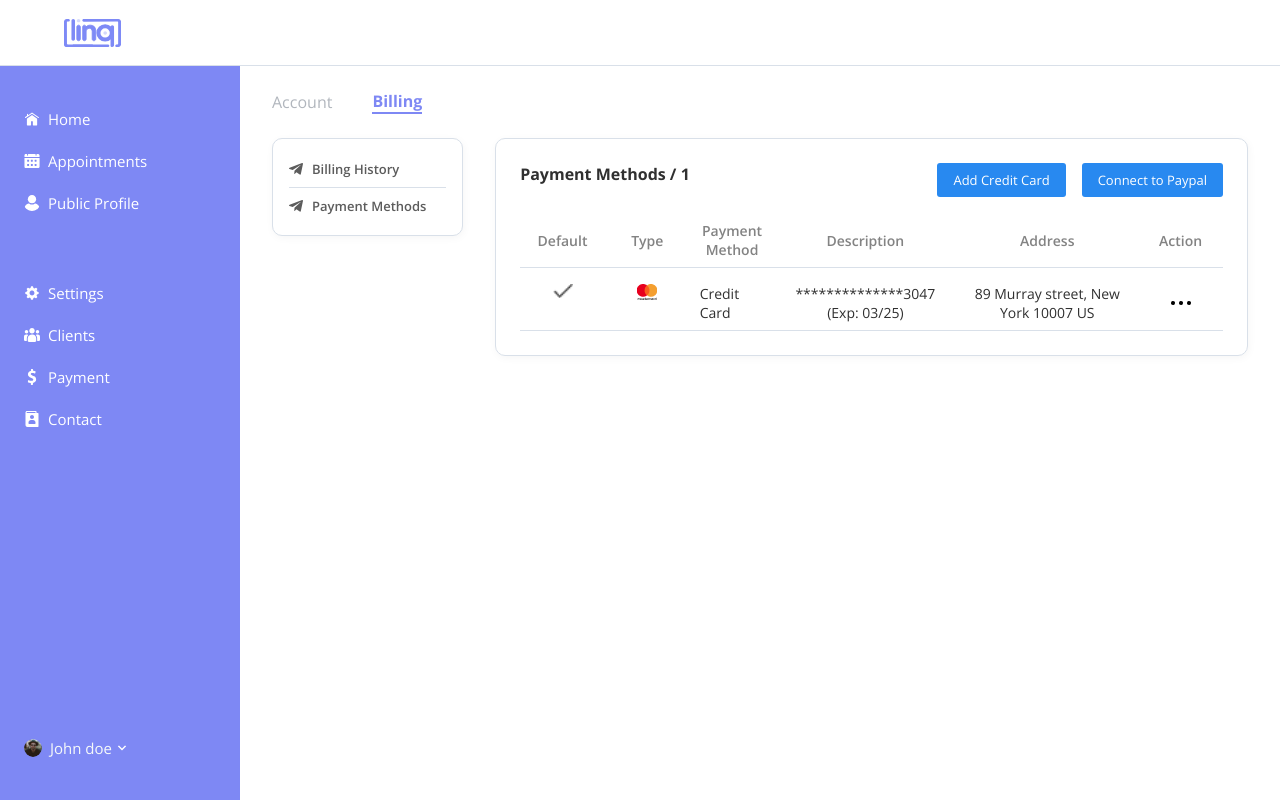
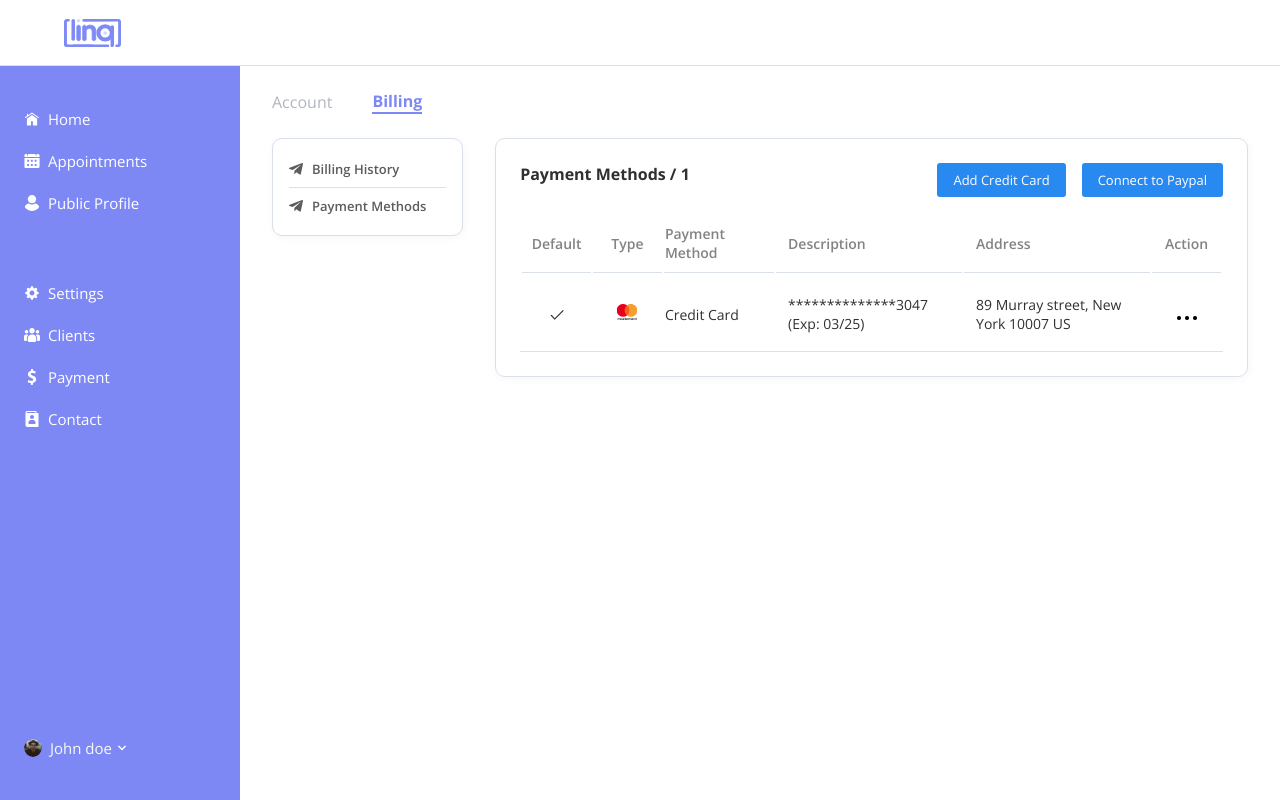
Before and after one commit to healer1064/Lynq_Console, a Next.js app: page /billing in a window 1280 px wide. Built offline with nearby package versions, Linux system fonts and the light colour scheme.

Commit message:
Edit Profile Screen

```diff
--- a/pages/billing.js
+++ b/pages/billing.js
@@ -79,31 +79,36 @@ const billing = () => {
                 </div>
                 <div className="billing-info-body">
                   <div className="billing-info-body-headings">
-                    <p>Default</p>
-                    <p>Type</p>
-                    <p>Payment Method</p>
-                    <p className="billing-heading">Description</p>
-                    <p className="billing-heading">Address</p>
-                    <p>Action</p>
-                  </div>
-                  <div className="billing-info-body-data">
-                    <div>
+                    <table className="billing-info-body">
+                      <thead className="billing-info-body-head">
+                        <tr>
+                          <th className="billing-th-info padding">Default</th>
+                          <th className="billing-th-info">Type</th>
+                          <th className="billing-th-payment ">
+                            Payment Method
+                          </th>
+                          <th className="billing-th-desc-addr">Description</th>
+                          <th className="billing-th-desc-addr">Address</th>
+                          <th className="billing-th-info">Action</th>
+                        </tr>
+                      </thead>
+                      <tbody className="billing-info-body-data">
+                        <tr>
+                          <td className="billing-th-info">
                             <img src="/img/billing-done.png" alt="done" />
-                    </div>
-                    <div>
+                          </td>
+                          <td className="billing-th-info">
                             <img src="/img/billing-card.png" alt="card" />
-                    </div>
-                    <div>
-                      <p>Credit Card</p>
-                    </div>
-                    <div className="billing-heading">
-                      <p>**************3047 (Exp: 03/25)</p>
-                    </div>
-                    <div className="billing-heading">
-                      <p>89 Murray street, New York 10007 US</p>
-                    </div>
-                    <div
-                      className="center"
+                          </td>
+                          <td className="billing-th-payment">Credit Card</td>
+                          <td className="billing-th-desc-addr">
+                            **************3047 (Exp: 03/25)
+                          </td>
+                          <td className="billing-th-desc-addr">
+                            89 Murray street, New York 10007 US
+                          </td>
+                          <td
+                            className="billing-th-info center"
                             onClick={(e) => {
                               e.stopPropagation();
                               setMore(true);
@@ -115,7 +120,10 @@ const billing = () => {
                                 <p>Edit</p>
                               </div>
                             )}
-                    </div>
+                          </td>
+                        </tr>
+                      </tbody>
+                    </table>
                   </div>
                 </div>
               </div>
--- /dev/null
+++ b/pages/edit-profile.js
@@ -0,0 +1,91 @@
+// libraries
+import Head from "next/head";
+
+// styles
+import styles from "../styles/EditProfile.module.sass";
+
+// components
+import Navbar from "../components/Navbar";
+import Leftbar from "../components/Leftbar";
+
+const EditProfile = () => {
+  return (
+    <>
+      <Head>
+        <title>Edit Profile</title>
+        <link rel="preconnect" href="https://fonts.gstatic.com" />
+        <link
+          href="https://fonts.googleapis.com/css2?family=Open+Sans:wght@300;400;600;700&display=swap"
+          rel="stylesheet"
+        />
+      </Head>
+      <Navbar />
+      <div className="page-wrp">
+        <Leftbar />
+        <div className="content-wrp">
+          <div className={styles.edit_profile}>
+            <h3>Public Profile</h3>
+            <form>
+              <div className={styles.edit_profile_img_container}>
+                <div className={styles.edit_profile_img} />
+                <div className={styles.edit_profile_btn_container}>
+                  <button>Upload Picture</button>
+                  <button>Delete</button>
+                </div>
+              </div>
+              <div className={styles.edit_profile_name_container}>
+                <div>
+                  <label>First Name</label>
+                  <input />
+                </div>
+                <div>
+                  <label>Last Name</label>
+                  <input />
+                </div>
+              </div>
+              <div>
+                <label>Location</label>
+                <input />
+              </div>
+              <div>
+                <label>Category</label>
+                <input />
+              </div>
+              <div>
+                <label>About</label>
+                <textarea></textarea>
+              </div>
+              <h3>Public Profile</h3>
+              <div>
+                <label>Email</label>
+                <input />
+              </div>
+              <div>
+                <label>Facebook</label>
+                <input />
+              </div>
+              <div>
+                <label>Instagram</label>
+                <input />
+              </div>
+              <div>
+                <label>Youtube</label>
+                <input />
+              </div>
+              <div>
+                <label>Your Personal Website</label>
+                <input />
+              </div>
+              <div className={styles.text_uppercase}>
+                <button>Save Profile</button>
+                <button>Cancel</button>
+              </div>
+            </form>
+          </div>
+        </div>
+      </div>
+    </>
+  );
+};
+
+export default EditProfile;
--- /dev/null
+++ b/styles/EditProfile.module.sass
@@ -0,0 +1,119 @@
+.edit_profile
+    width: 100%
+    padding: 24px 0
+    h3
+        font-weight: bold
+        font-size: 18px
+        line-height: 25px
+        color: #303030
+        margin: 0
+        margin-bottom: 12px
+    .edit_profile_img_container
+        display: flex
+        align-items: center
+        margin-bottom: 24px
+        .edit_profile_img
+            width: 80px
+            height: 80px
+            background: #E1E1DF
+            border-radius: 50%
+            margin-right: 24px
+    button
+        background: #7E88F4
+        border-radius: 5px
+        border: none
+        outline: none
+        font-weight: bold
+        font-size: 12px
+        line-height: 16px
+        color: #FFFFFF
+        padding: 12px 24px
+        margin-right: 16px
+        cursor: pointer
+        &:focus
+            border: none
+            outline: none
+        &:last-child
+            background: #E7E9ED
+            color: #838383
+    .edit_profile_name_container
+        width: 100%
+        display: flex
+        justify-content: space-between
+        div
+            width: 49.5%
+    label
+        font-weight: 600
+        font-size: 14px
+        line-height: 19px
+        color: #303030
+    input
+        width: 100%
+        height: 44px
+        border: 1px solid #C0C0C9
+        box-sizing: border-box
+        border-radius: 5px
+        margin-top: 8px
+        margin-bottom: 16px
+        padding: 0 10px
+        &:focus
+            outline: none
+    textarea
+        width: 100%
+        height: 114px
+        border: 1px solid #C0C0C9
+        box-sizing: border-box
+        border-radius: 5px
+        margin-top: 8px
+        margin-bottom: 16px
+        resize: none
+        padding: 10px
+        &:focus
+            outline: none
+    .edit_profile_name_container
+        display: flex
+    .text_uppercase
+        button
+            text-transform: uppercase
+
+@media (max-width: 519px)
+    .edit_profile
+        padding: 32px 0
+        h3
+            font-weight: 600
+            font-size: 22px
+            line-height: 27px
+            margin-bottom: 24px
+        .edit_profile_img_container
+            display: flex
+            align-items: center
+            margin-bottom: 24px
+            .edit_profile_img
+                width: 96px
+                height: 96px
+            .edit_profile_btn_container
+                display: flex
+                flex-direction: column
+        button
+            font-weight: 600
+            font-size: 10px
+            line-height: 16px
+            padding: 10px 24px
+            margin-right: 12px
+            margin-bottom: 12px
+        .edit_profile_name_container
+            flex-direction: column
+            div
+                width: 100%
+        label
+            line-height: 17px
+        input
+            height: 48px
+            margin-top: 12px
+            margin-bottom: 24px
+        textarea
+            height: 140px
+            margin-top: 12px
+            margin-bottom: 24px
+        .edit_profile_name_container
+            display: flex
--- a/styles/main.sass
+++ b/styles/main.sass
@@ -2430,43 +2430,48 @@ body
       .mobile
         display: none
     .billing-info-body
+      width: 100%
       .billing-info-body-headings
-        display: flex
-        align-items: center
-        padding-bottom: 8px
+        padding-bottom: 15px
         border-bottom: 1px solid #d9e0e9
-        p
-          margin: 0
-          margin: 0 10px
-          width: 12%
-          text-align: center
-          color: #838383
-          line-height: 19px
-          font-size: 14px
-          font-weight: 600
-
-        .billing-heading
-          width: 30%
-      .billing-info-body-data
-        display: flex
-        padding-top: 16px
-        padding-bottom: 8px
-        border-bottom: 1px solid #d9e0e9
-        div
-          margin: 0 10px
-          width: 12%
-          // overflow: hidden
-          display: flex
-          justify-content: center
-          align-items: flex-start
-          img
-            width: 20px
-          p
+        .billing-info-body-head
+          th
             margin: 0
-            color: #303030
+            width: 100%
+            color: #838383
             line-height: 19px
             font-size: 14px
-            font-weight: normal
+            font-weight: 600
+            border-bottom: 1px solid #d9e0e9
+            padding-bottom: 10px
+          tr
+            .billing-th-info
+              width: 10%
+            .billing-th-payment
+              width: 16%
+              text-align: left
+            .billing-th-desc-addr
+              width: 27%
+              text-align: left
+              padding-left: 12px
+        .billing-info-body-data
+          tr
+            td
+              margin: 0
+              color: #303030
+              line-height: 19px
+              font-size: 14px
+              font-weight: normal
+              text-align: center
+              padding-top: 20px
+            .billing-th-payment
+                width: 16%
+                text-align: left !important
+            .billing-th-desc-addr
+              text-align: left
+              padding-left: 12px
+            .padding
+              padding-left: 12px
         .center
             align-items: center
             cursor: pointer
@@ -2491,9 +2496,6 @@ body
                 line-height: 16px
                 font-size: 13px
                 font-weight: normal
-        .billing-heading
-          width: 30%
-          text-align: center
   .edit-credit-card
     background: #fafafa
     width: 481px
@@ -4216,36 +4218,30 @@ body
         .billing-info-body
           overflow-x: scroll
           .billing-info-body-headings
-            display: grid
-            grid-template-columns: 100px 100px 100px 200px 200px 100px
-            p
-              margin: 0
-              width: 100%
-              line-height: 15px
-              font-size: 12px
-              font-weight: 500
-            .billing-heading
-              width: 100%
-          .billing-info-body-data
-            display: grid
-            grid-template-columns: 100px 100px 100px 200px 200px 100px
-            padding-bottom: 16px
-            overflow-y: visible
-            div
-              margin: 0
-              display: flex
-              justify-content: center
-              align-items: flex-start
-              width: 100%
-              img
-                width: 20px
-                margin: 0
-              p
-                margin: 0
-                color: #303030
-                line-height: 19px
-                font-size: 14px
-                font-weight: normal
+            padding-bottom: 15px
+            .billing-info-body-head
+              tr
+                .billing-th-info
+                  width: 70px
+                  min-width: 70px
+                .billing-th-payment
+                  width: 130px
+                  min-width: 130px
+                .billing-th-desc-addr
+                  width: 200px
+                  min-width: 200px
+            .billing-info-body-data
+              tr
+                td
+                  padding-top: 10px
+                .billing-th-payment
+                  width: 130px
+                  min-width: 130px
+                .billing-th-desc-addr
+                  width: 200px
+                  min-width: 200px
+                .padding
+                  padding-left: 12px
             .center
                 align-items: center
                 cursor: pointer
@@ -4253,8 +4249,8 @@ body
                 .billing-more-options
                   position: absolute
                   z-index: 100000
-                  top: 15px
-                  right: 70px
+                  top: 34px
+                  right: 30px
                   background: white
                   width: 100px
                   height: 33px
```
Lines whose indentation alone changed are shown as unchanged.
